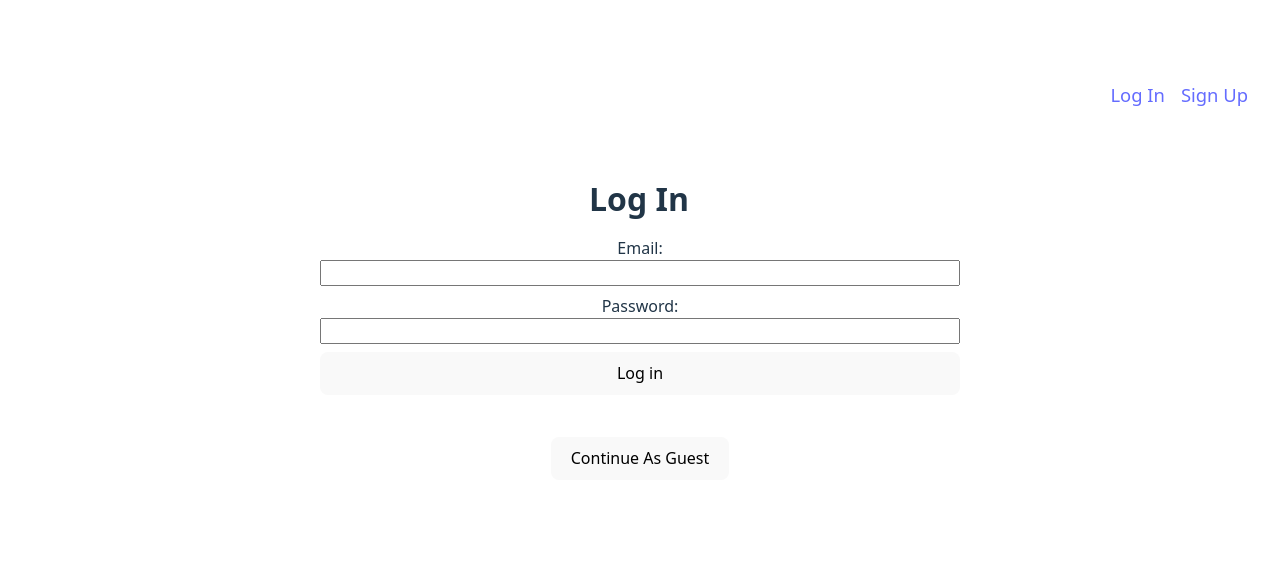
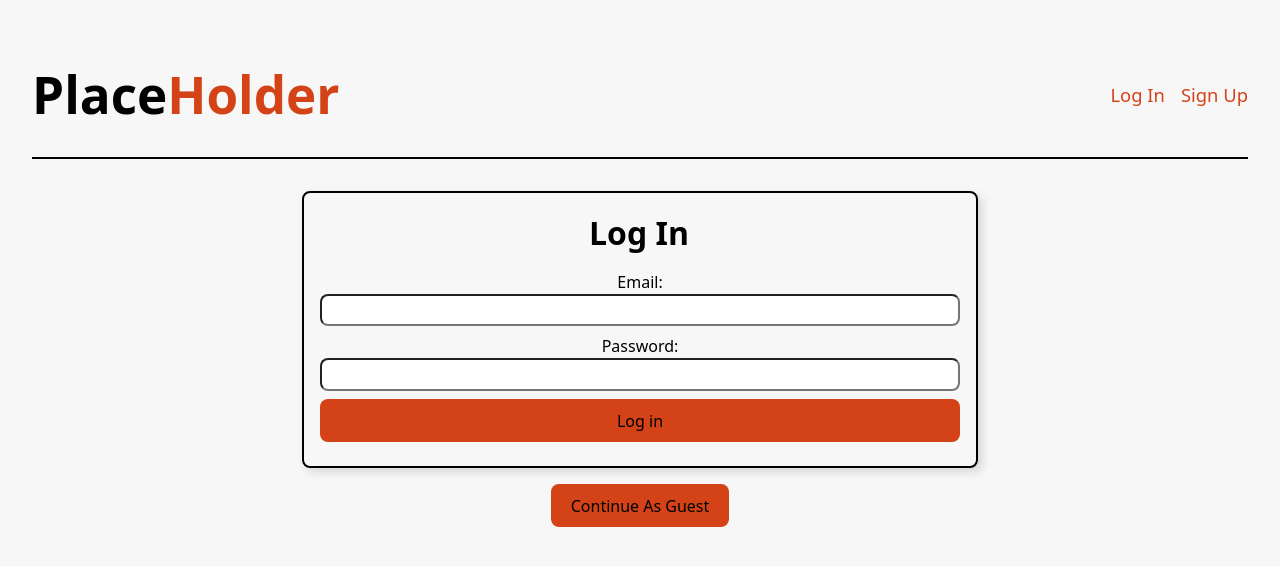
Before and after one commit to crL96/social-media-app, a React (Vite) app in the folder frontend/: page /login in a window 1280 px wide. Shown: the top 566 px of the page. Built offline with nearby package versions, Linux system fonts and the light colour scheme; no server answers.

Commit message:
Add and set color schemes, light and dark

```diff
--- a/frontend/src/App.css
+++ b/frontend/src/App.css
@@ -1,3 +1,5 @@
+@import "./index.css";
+
 #root {
   max-width: 1280px;
   margin: 0 auto;
@@ -17,11 +19,14 @@
 }
 
 .profileSuggestions {
-  border: 2px solid white;
+  border: 2px solid var(--text-clr);
   border-radius: 0.5rem;
 
   height: fit-content;
   padding: 1rem;
+
+  background-color: var(--background-clr-shade);
+  box-shadow: 4px 4px 10px rgba(0, 0, 0, 0.2);
 }
 
 
--- a/frontend/src/components/comment/comment.module.css
+++ b/frontend/src/components/comment/comment.module.css
@@ -1,9 +1,13 @@
+@import "../../index.css";
+
 .comment {
-    border: 2px solid white;
+    border: 2px solid var(--text-clr);
     border-radius: 0.5rem;
     text-align: start;
 
     padding: 1rem;
+
+    background-color: var(--background-clr);
 }
 
 .header {
@@ -42,7 +46,3 @@
     font-size: 0.9rem;
     background-color: rgba(255, 0, 0, 0.87);
 }
-
-.deleteBtn:hover {
-    border-color: white;
-}
--- a/frontend/src/components/editProfile/editProfile.module.css
+++ b/frontend/src/components/editProfile/editProfile.module.css
@@ -4,6 +4,9 @@
 
     border-radius: 0.5rem;
     min-width: 300px;
+
+    background-color: var(--text-clr);
+    color: var(--background-clr);
 }
 
 .dialog > form {
--- a/frontend/src/components/followList/followList.module.css
+++ b/frontend/src/components/followList/followList.module.css
@@ -1,9 +1,14 @@
+@import "../../index.css";
+
 .dialog {
     position: fixed;
     top: 8vh;
 
     border-radius: 0.5rem;
     min-width: 300px;
+
+    background-color: var(--text-clr);
+    color: var(--background-clr);
 }
 
 .header {
@@ -27,14 +32,18 @@
     display: flex;
     gap: 1rem;
     align-items: center;
-    border: 1px solid grey;
+    border: 2px solid grey;
     border-radius: 0.5rem;
     padding: 1rem;
     margin: 0rem 0.5rem 0.5rem 0;
 }
 
+.user > a:hover {
+    border-color: var(--accent-clr-hightlight);
+}
+
 .user h4 {
-    color: white;
+    color: var(--background-clr);
 }
 
 .user img {
--- a/frontend/src/components/header/header.module.css
+++ b/frontend/src/components/header/header.module.css
@@ -1,16 +1,21 @@
+@import "../../index.css";
+
 .header {
     display: flex;
     justify-content: space-between;
     align-items: center;
+
+    border-bottom: 2px solid var(--text-clr);
+    margin-bottom: 2rem;
 }
 
 .header > h1 {
-    color: white;
+    color: var(--text-clr);
 }
 
-/* .header > h1 > span {
-    color: ACCENT COLOR;
-} */
+.header > h1 > span {
+    color: var(--accent-clr);
+}
 
 .header > nav {
     display: flex;
--- a/frontend/src/components/post/post.module.css
+++ b/frontend/src/components/post/post.module.css
@@ -1,11 +1,16 @@
+@import "../../index.css";
+
 .post {
-    border: 2px solid white;
+    border: 2px solid var(--text-clr);
     border-radius: 0.5rem;
 
     padding: 2rem;
     margin-bottom: 2rem;
 
     text-align: start;
+
+    background-color: var(--background-clr-shade);
+    box-shadow: 4px 4px 10px rgba(0, 0, 0, 0.137);
 }
 
 .post > p {
@@ -21,7 +26,7 @@
     gap: 0.8rem;
     flex-wrap: wrap;
 
-    border-bottom: 2px solid white;
+    border-bottom: 2px solid var(--text-clr);
 }
 
 .footer > div {
@@ -76,7 +81,8 @@
 }
 
 .deleteBtn:hover {
-    border-color: white;
+    border-color: var(--accent-clr-highlight);
+    color: var(--accent-clr-highlight);
 }
 
 /* COMMENTS */
--- a/frontend/src/components/profile/profile.module.css
+++ b/frontend/src/components/profile/profile.module.css
@@ -1,10 +1,14 @@
+@import "../../index.css";
+
 .profileContainer {
-    border: 2px solid white;
+    border: 2px solid var(--text-clr);
     border-radius: 0.5rem;
 
     text-align: start;
 
     padding: 1rem;
+    background-color: var(--background-clr-shade);
+    box-shadow: 4px 4px 10px rgba(0, 0, 0, 0.137);
 }
 
 .profileUpper {
@@ -13,7 +17,7 @@
     gap: 1rem;
 
     padding-bottom: 1rem;
-    border-bottom: 1px solid white;
+    border-bottom: 1px solid var(--text-clr);
 }
 
 .profileUpper > img {
@@ -39,7 +43,7 @@
 
 .profileLower {
     display: flex;
-    justify-content: space-between;
+    justify-content: space-evenly;
     flex-wrap: wrap;
 }
 
@@ -49,7 +53,7 @@
     text-align: center;
 
     font-size: 1rem;
-    color: white;
+    color: var(--text-clr);
 
     margin: 0.5rem;
 }
@@ -60,12 +64,11 @@
     line-height: 1.5;
 
     border-radius: 0;
-
+    border: none;
 }
 
 .profileLower > button:hover {
-    border-color: transparent;
-    /* TODO: SET COLOR TO ACCENT COLOR HERE */
+    color: var(--accent-clr-highlight);
 }
 
 /* MEDIA QUERIES */
--- a/frontend/src/components/profileCard/profileCard.module.css
+++ b/frontend/src/components/profileCard/profileCard.module.css
@@ -1,12 +1,12 @@
+@import "../../index.css";
+
 .profileCard {
-    border: 2px solid white;
+    border: 2px solid var(--text-clr);
     border-radius: 0.5rem;
 
     text-align: start;
 
     padding: 1rem;
-
-    color: white;
 }
 
 .profileUpper  > img {
@@ -19,17 +19,17 @@
 }
 
 .profileUpper {
-    color: white;
+    color: var(--text-clr);
     display: flex;
     align-items: center;
     gap: 1rem;
 
     padding-bottom: 1rem;
-    border-bottom: 1px solid white;
+    border-bottom: 1px solid var(--text-clr);
 }
 
 .profileLower {
-    color: white;
+    color: var(--text-clr);
     display: flex;
     justify-content: space-between;
     align-items: center;
--- a/frontend/src/components/profileSuggestions/profileSuggestions.module.css
+++ b/frontend/src/components/profileSuggestions/profileSuggestions.module.css
@@ -1,19 +1,21 @@
+@import "../../index.css";
+
 .user > a {
     display: flex;
     gap: 1rem;
     align-items: center;
-    border: 1px solid grey;
+    border: 2px solid var(--text-clr);
     border-radius: 0.5rem;
     padding: 1rem;
     margin: 0rem 0.5rem 0.5rem 0;
 }
 
 .user > a:hover {
-    border-color: white;
+    border-color: var(--accent-clr-highlight);
 }
 
 .user h4 {
-    color: white;
+    color: var(--text-clr);
 
     overflow: hidden;
 }
--- a/frontend/src/index.css
+++ b/frontend/src/index.css
@@ -1,11 +1,17 @@
 :root {
-  font-family: system-ui, Avenir, Helvetica, Arial, sans-serif;
+  font-family: system-ui, Avenir, Roboto, Helvetica, Arial, sans-serif;
   line-height: 1.5;
   font-weight: 400;
 
+  --background-clr: rgb(247, 247, 247);
+  --background-clr-shade: rgb(255, 255, 255);
+  --text-clr: black;
+  --accent-clr: #d34317;
+  --accent-clr-highlight: #f74e1a;
+
   color-scheme: light dark;
-  color: rgba(255, 255, 255, 0.87);
-  background-color: #242424;
+  color: var(--text-clr);
+  background-color: var(--background-clr);
 
   font-synthesis: none;
   text-rendering: optimizeLegibility;
@@ -15,11 +21,11 @@
 
 a {
   font-weight: 500;
-  color: #646cff;
+  color: var(--accent-clr);
   text-decoration: inherit;
 }
 a:hover {
-  color: #535bf2;
+  color: var(--accent-clr-highlight);
 }
 
 body {
@@ -40,12 +46,14 @@ button {
   font-size: 1em;
   font-weight: 500;
   font-family: inherit;
-  background-color: #1a1a1a;
+  background-color: var(--accent-clr);
   cursor: pointer;
   transition: border-color 0.25s;
 }
 button:hover {
-  border-color: #646cff;
+  border-color: var(--accent-clr-highlight);
+  background-color: transparent;
+  color: var(--accent-clr-highlight);
 }
 button:focus,
 button:focus-visible {
@@ -73,15 +81,10 @@ button:focus-visible {
   }
 }
 
-@media (prefers-color-scheme: light) {
+@media (prefers-color-scheme: dark) {
   :root {
-    color: #213547;
-    background-color: #ffffff;
-  }
-  a:hover {
-    color: #747bff;
-  }
-  button {
-    background-color: #f9f9f9;
+    --background-clr: #242424;
+    --background-clr-shade: #1a1a1a;
+    --text-clr: rgb(245, 245, 245);
   }
 }
--- a/frontend/src/pages/forms.module.css
+++ b/frontend/src/pages/forms.module.css
@@ -1,5 +1,7 @@
+@import "../index.css";
+
 .form {
-    border: 2px solid white;
+    border: 2px solid var(--text-clr);
     padding: 1rem;
     border-radius: 0.5rem;
     display: flex;
@@ -9,6 +11,8 @@
     max-width: 70ch;
 
     margin: 0 auto;
+
+    box-shadow: 4px 4px 10px rgba(0, 0, 0, 0.137);
 }
 
 .form > legend {
@@ -17,6 +21,14 @@
     margin-bottom: 0.8rem;
     text-align: center;
     font-size: 2rem;
+}
+
+.form > textarea,
+.form > input {
+    background-color: var(--background-clr-shade);
+    color: var(--text-clr);
+    border-radius: 0.5rem;
+    line-height: 2;
 }
 
 .form > input,
--- a/frontend/src/pages/searchUsers.module.css
+++ b/frontend/src/pages/searchUsers.module.css
@@ -1,5 +1,7 @@
+@import "../index.css";
+
 .form {
-    border: 2px solid white;
+    border: 2px solid var(--text-clr);
     border-radius: 0.5rem;
     padding: 1rem;
 
@@ -11,12 +13,15 @@
 }
 
 .form > input {
+    background-color: var(--background-clr-shade);
+    color: var(--text-clr);
+    border-radius: 0.5rem;
     line-height: 2;
 }
 
-/* .searchResults > *:hover {
-    border-color: ACCENT COLOR TODO!
-} */
+.searchResults > *:hover {
+    border-color: var(--accent-clr-highlight);
+}
 
 .searchResults {
     display: grid;
```
Also changed, not shown: frontend/src/assets/like-icon.svg, frontend/src/assets/search-icon.svg.
